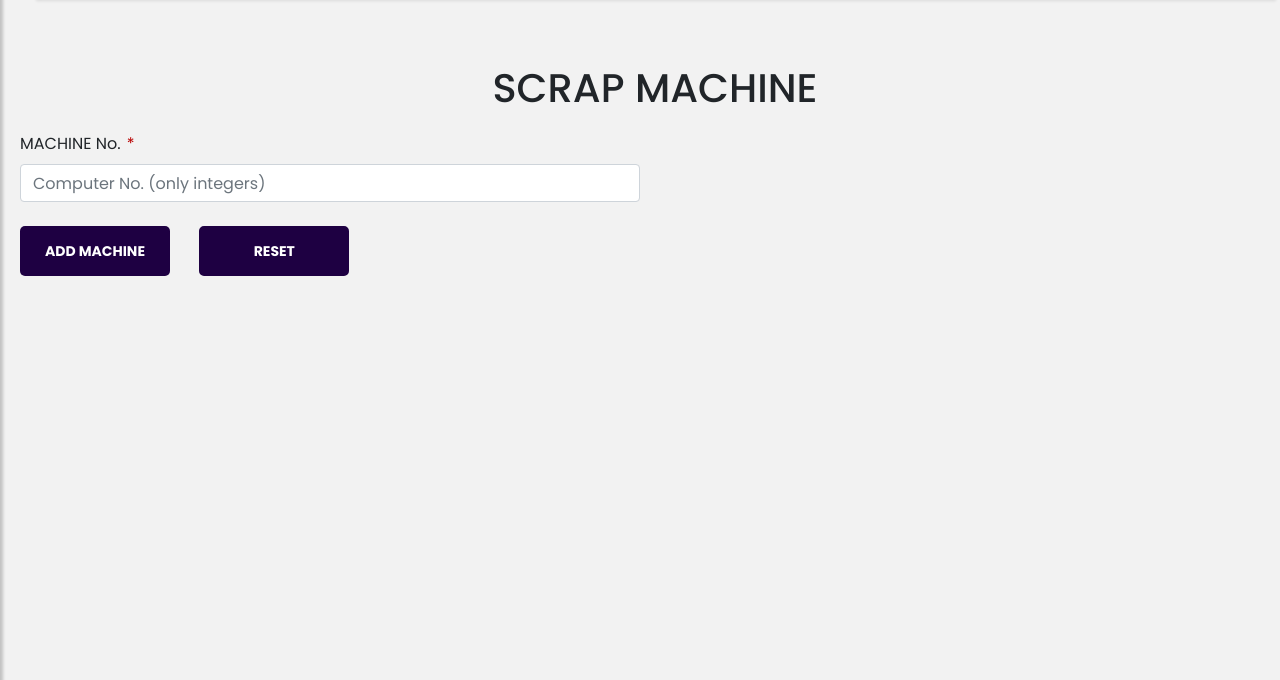
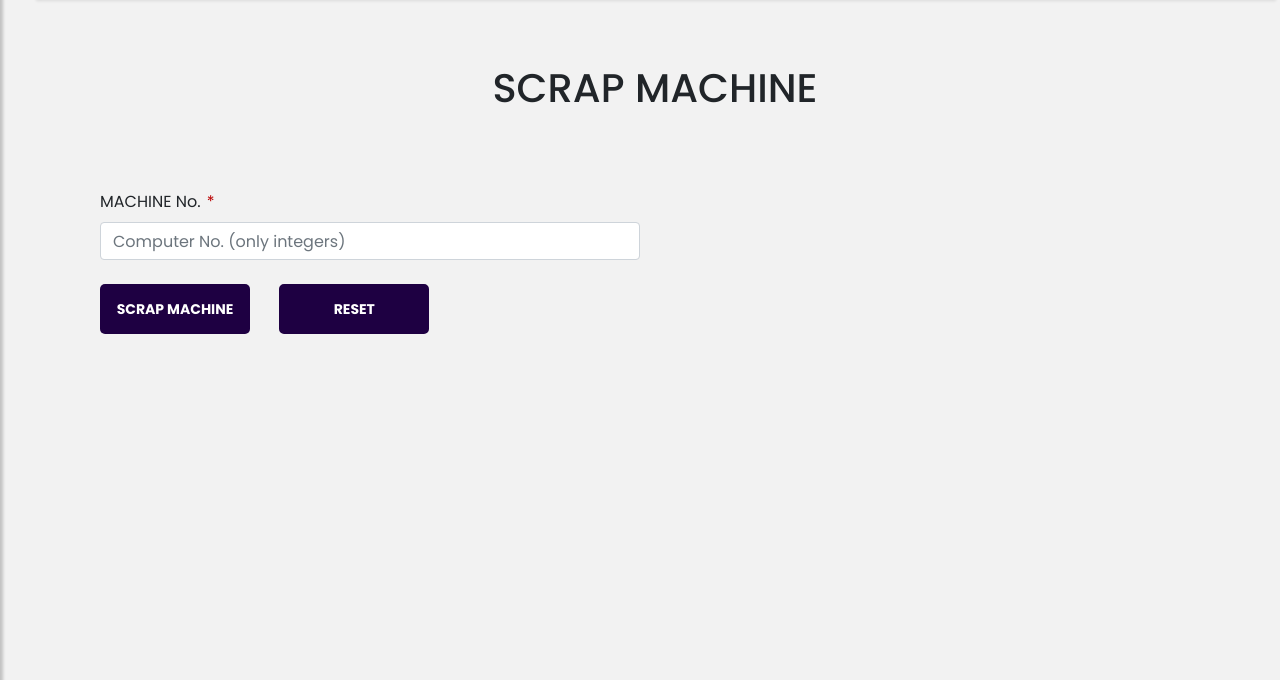
Before and after one commit to thejaynesh/Machine_Tracking, a PHP site: page /scrapmcv2.php in a window 1280 px wide. Shown: the part 90-770 px from the top of the page. Run offline with PHP 8.4, Linux system fonts and the light colour scheme; a user stored in the database is signed in; some libraries are stand-ins or nearby versions.

Commit message:
Update scrapmcv2.php

```diff
--- a/scrapmcv2.php
+++ b/scrapmcv2.php
@@ -99,7 +99,7 @@ td:hover{
         }
     ?>
 
-    <form method="GET" action="mcscraped.php" class="col-xs-5">
+    <form method="GET" action="mcscrapedv2.php" class="register-form">
 
     <div id="error" style="color: red; margin-left: 90px; margin-bottom: 20px;"></div>
     <div class= "form-row">
@@ -111,7 +111,7 @@ td:hover{
 
     <div class="form-submit">
 
-    <input type="submit" value="Add Machine" name="add" id="Submit" class="Submit">
+    <input type="submit" value="Scrap Machine" name="add" id="Submit" class="Submit">
     <input type="reset" value="Reset" class="submit" id="reset" name="reset" />
         </div>
     </form>
```
